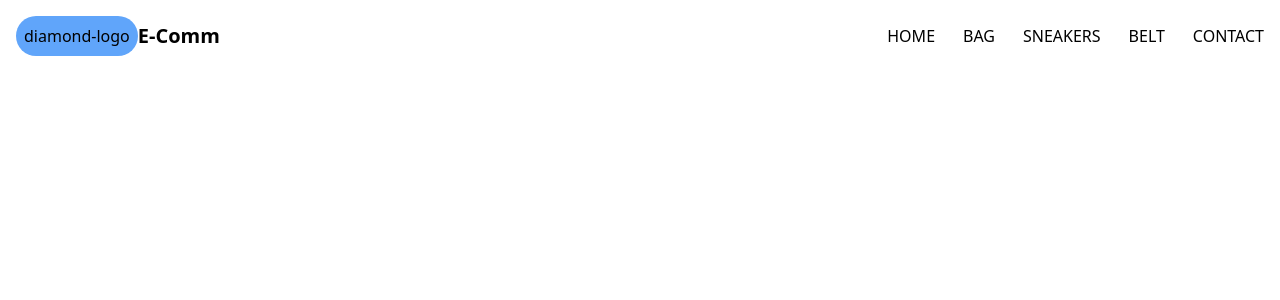
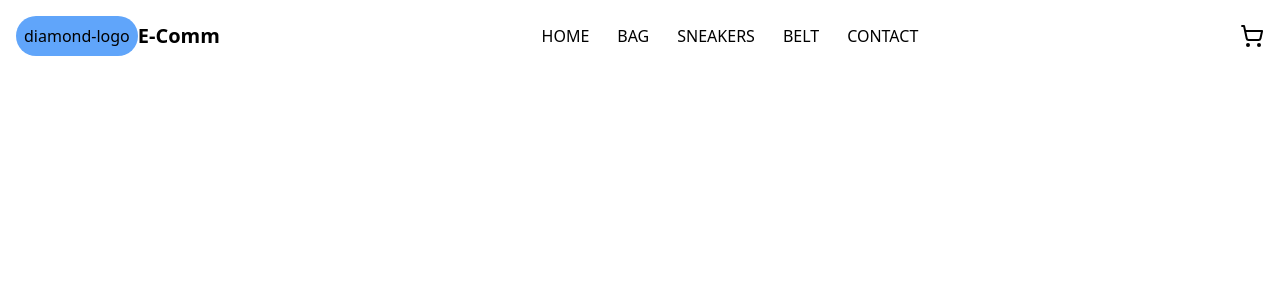
Before and after one commit to Aishix7/softdef-frontend, a React (Vite) app: page / in a window 1280 px wide. Shown: the top 300 px of the page. Built offline with nearby package versions, Linux system fonts and the light colour scheme.

Commit message:
added shopping cart logo

```diff
--- a/src/components/Navbar.jsx
+++ b/src/components/Navbar.jsx
@@ -26,6 +26,9 @@ export const Navbar = () => {
               <a href="/contact">CONTACT</a>
             </li>
           </ul>
+          <div className="flex space-x-4 items-center">
+            <ShoppingCart size={24} />
+          </div>
         </div>
       </nav>
     </>
```
